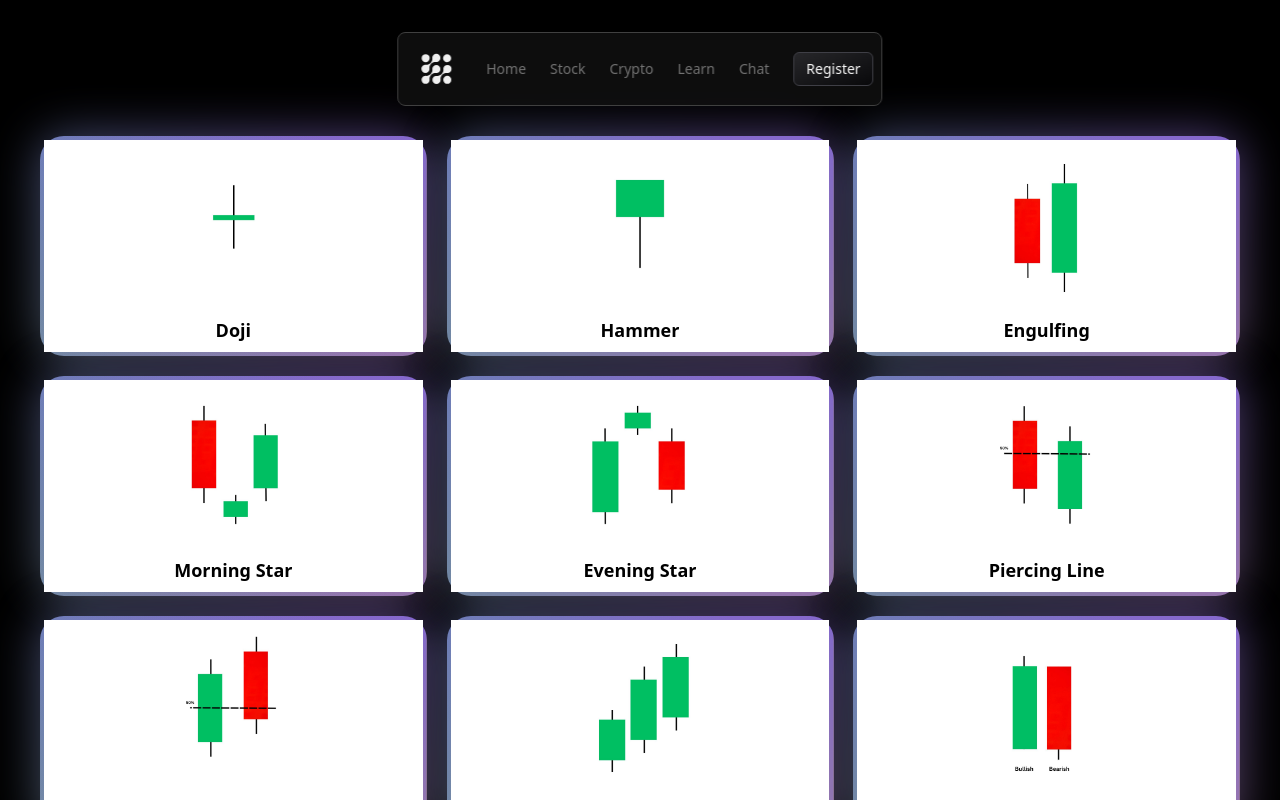
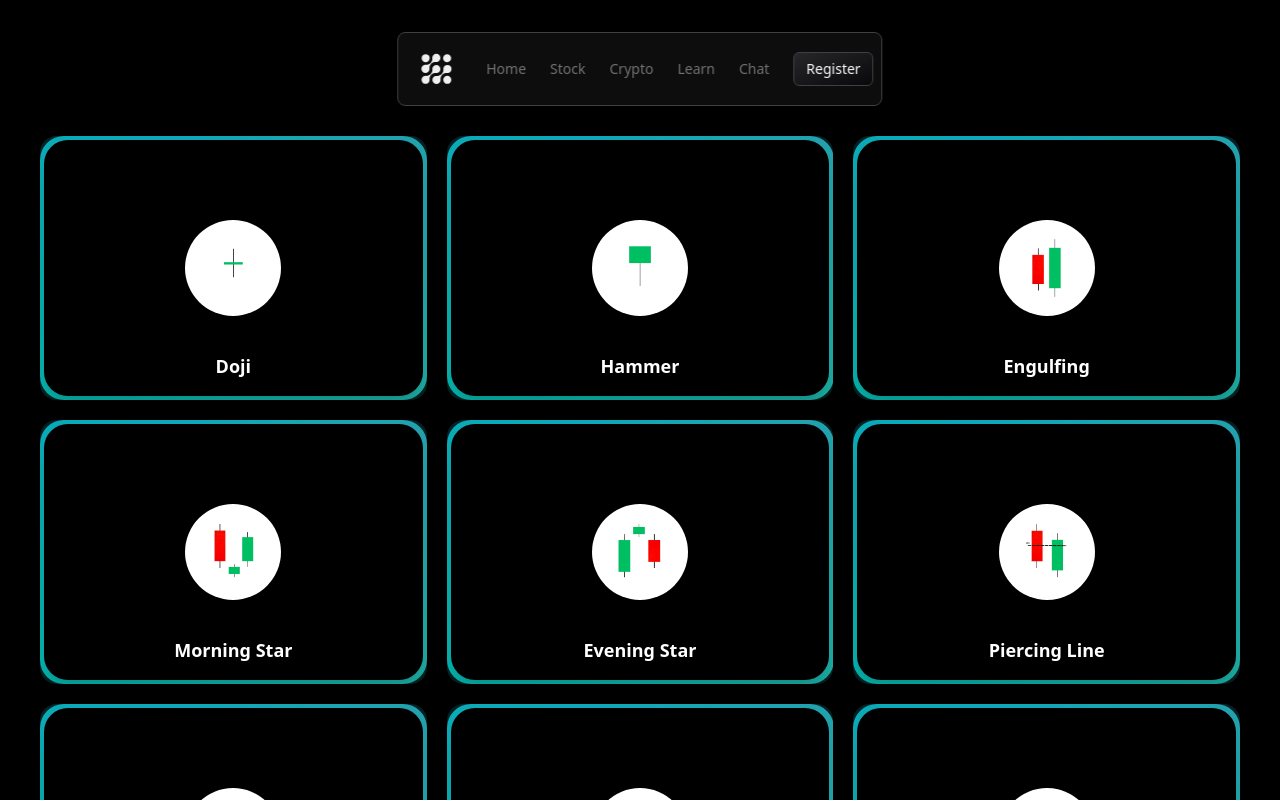
Before and after one commit to sugabubba7/StockAppFrontend, a React (Vite) app: page /Learn in a window 1280 px wide. Shown: the top 800 px of the page. Built offline with nearby package versions, Linux system fonts and the light colour scheme.

Commit message:
CandlePattern Design fixed

```diff
--- a/src/pages/Home/Home.jsx
+++ b/src/pages/Home/Home.jsx
@@ -51,7 +51,7 @@ function Home() {
       <div className="relative z-10">
         <Example />
         <div className="text-left pt-32">
-          <h1 className="text-4xl md:text-4xl lg:text-6xl font-semibold max-w-auto mx-auto text-center">
+          <h1 className="text-4xl md:text-4xl lg:text-6xl font-semibold max-w-auto mx-auto text-center mt-3">
             {renderTextWithHover(firstLine, 0)}
             <br />
             <span
--- a/src/pages/Learn/CandlePattern.jsx
+++ b/src/pages/Learn/CandlePattern.jsx
@@ -6,7 +6,11 @@ import { SimpleFloatingNav } from "@/components/Header";
 function CandleChart({ name, image }) {
   return (
     <div className="flex flex-col items-center">
-      <img src={image} alt={name} className="h-40 w-40 object-cover radius-full" />
+      <img
+        src={image}
+        alt={name}
+        className="h-40 w-40 object-cover radius-full"
+      />
       <p className="text-black mt-2 text-center font-bold text-lg">{name}</p>
     </div>
   );
@@ -27,26 +31,23 @@ function CandlePattern() {
 
   return (
     <div className="min-h-screen flex flex-col bg-black">
-      {/* Header */}
-      {/* <header className="bg-gray-800 text-white py-4 fixed top-0 left-0 right-0 z-10 text-center">
-        <div className="container mx-auto">
-          <h1 className="text-3xl font-bold">Candle Charts</h1>
-        </div>
-      </header> */}
-
       <SimpleFloatingNav />
-
-      {/* Main Content */}
       <div className="mt-24">
         <div className="container mx-auto p-10">
           <div className="grid grid-cols-1 sm:grid-cols-2 lg:grid-cols-3 gap-5">
             {candles.map((candle, index) => (
               <Link key={index} to={`/candle/${candle.name}`}>
-                <BackgroundGradient
-                  containerClassName="hover:scale-105 transition-all hover:shadow-md cursor-pointer"
-                >
-                  <div className="p-2 flex flex-col items-center bg-white">
-                    <CandleChart name={candle.name} image={candle.image} />
+                <BackgroundGradient containerClassName="hover:scale-105 transition-all hover:shadow-xl cursor-pointer relative rounded-2xl overflow-hidden">
+                  <div className="flex justify-center items-center bg-black w-full h-64 rounded-3xl shadow-xl relative p-4">
+                    <img
+                      src={candle.image}
+                      alt={candle.name}
+                      className="h-24 w-24 object-contain rounded-full bg-white p-3 shadow-lg"
+                    />
+
+                    <p className="absolute bottom-4 text-white text-center font-semibold text-lg">
+                      {candle.name}
+                    </p>
                   </div>
                 </BackgroundGradient>
               </Link>
@@ -54,8 +55,6 @@ function CandlePattern() {
           </div>
         </div>
       </div>
-
-      {/* Footer */}
       <footer className="bg-gray-800 text-white py-4 mt-auto">
         <div className="container mx-auto text-center">
           <p>&copy; 2025 Your Company Name. All rights reserved.</p>
```
